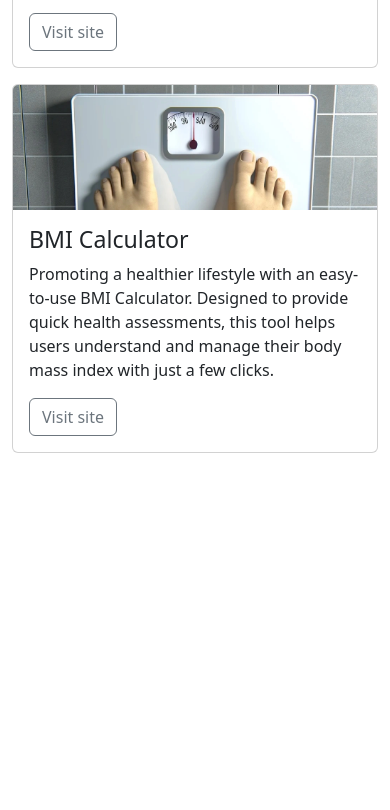
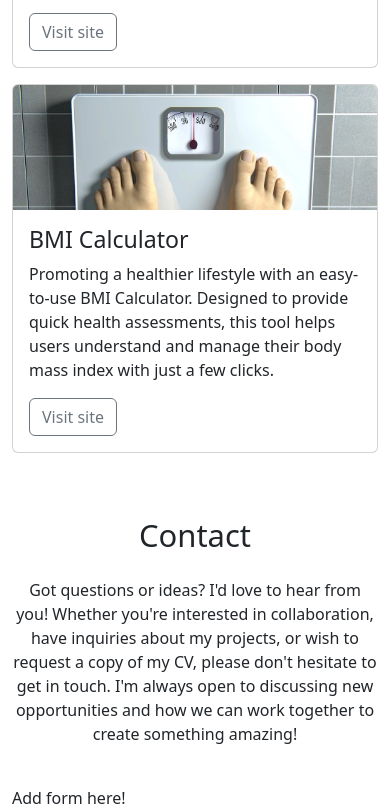
Before and after one commit to DaniqueJ-R/Bootstrap-portfolio-walk, a plain HTML site: page index.html in a window 390 px wide. Shown: the part 2462-3272 px from the top of the page. Before the commit the page ends 2955 px from the top, so only its background shows below. Drawn offline with nearby package versions, Linux system fonts and the light colour scheme.

Commit message:
added contact section in footer and made responsive for all sizes

```diff
--- a/index.html
+++ b/index.html
@@ -177,10 +177,30 @@
             </div>
         </section>
     </main>
+
+    <!--Contact Section-->
+
+    <footer id="contact" class="container">
+        <div class="row justify-content-center">
+            <div class="col-12 text-center my-4">
+                <h2 class="display-5">Contact</h2>
+                <p class="mt-4">
+                    Got questions or ideas? I'd love to hear from you! Whether you're interested in collaboration, have
+                    inquiries about my projects, or wish to request a copy of my CV, please don't hesitate to get in
+                    touch. I'm always open to discussing new opportunities and how we can work together to create
+                    something amazing!
+                </p>
+            </div>
+            <div class="col-12 col-md-8 col-lg-8">
+                Add form here!
+            </div>
+        </div>
+    </footer>
+
     <!-- Bootstrap JS Script-->
     <script src="https://cdn.jsdelivr.net/npm/bootstrap@5.3.3/dist/js/bootstrap.bundle.min.js"
-        integrity="sha384-YvpcrYf0tY3lHB60NNkmXc5s9fDVZLESaAA55NDzOxhy9GkcIdslK1eN7N6jIeHz"
-        crossorigin="anonymous"></script>
+        integrity="sha384-YvpcrYf0tY3lHB60NNkmXc5s9fDVZLESaAA55NDzOxhy9GkcIdslK1eN7N6jIeHz" crossorigin="anonymous">
+    </script>
 </body>
 
 </html>
```
